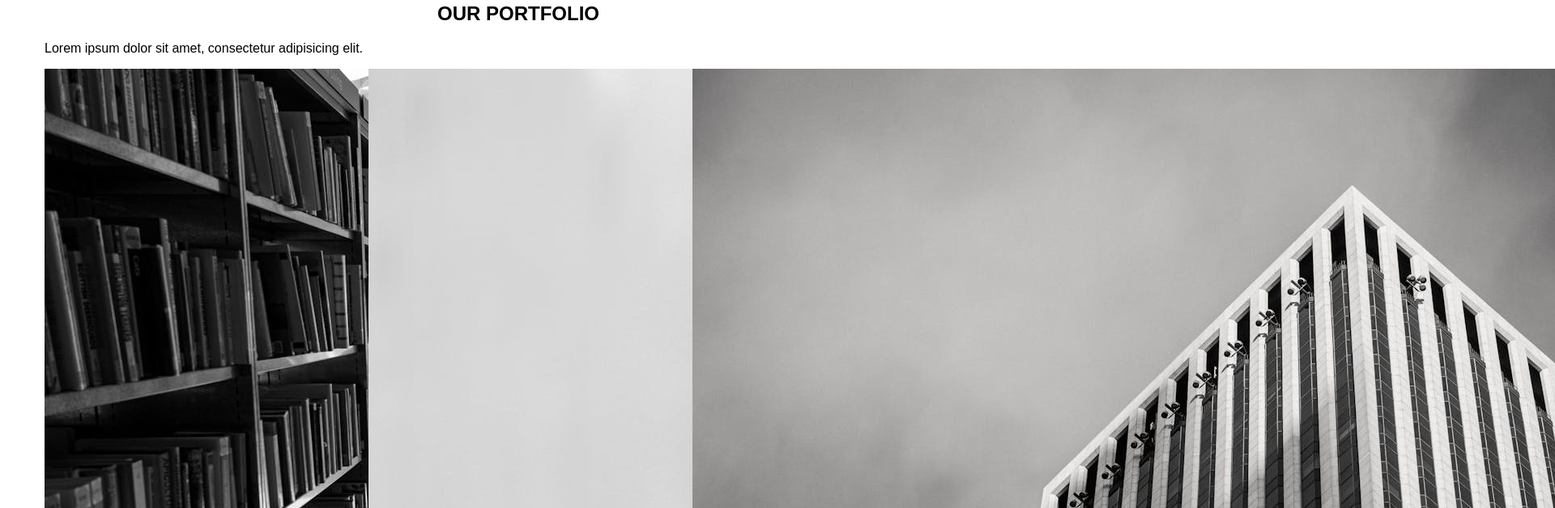
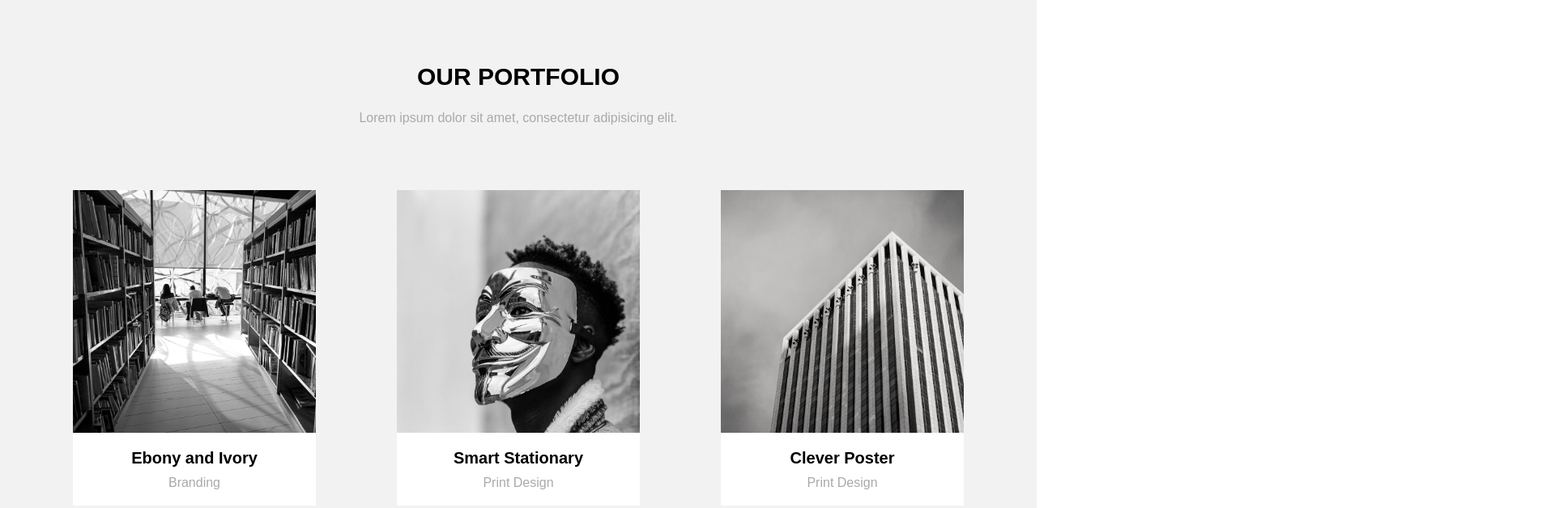
Before and after one commit to jakub-wolanin/module3, a website: page index.html in a window 1280 px wide. Shown: the part 1330-1958 px from the top of the page at 81% size, 1920 px wide, since content can reach past the window. Drawn offline with Linux system fonts and the light colour scheme; files whose address does not match are found by name.

Commit message:
add style for 'gallery' to style.scss

```diff
--- a/sass/style.scss
+++ b/sass/style.scss
@@ -127,3 +127,63 @@ body {
 .py-5 p {
     margin-bottom: 80px;
 }
+
+.gallery {
+    background-color: #f2f2f2;
+    display: flex;
+    align-items: center;
+    justify-content: center;
+    text-align: center;
+
+    .container {
+        margin-top: 70px;
+        margin-bottom: 120px;
+
+        .row {
+            display: flex;
+            justify-content: center;
+
+            .col-lg-4 {
+                margin-bottom: 35px;
+            }
+        }
+    }
+}
+
+.portfolio-item {
+    width: 300px;
+    height: 390px;
+    background-color: white;
+    margin: 0 auto; // Wyśrodkuj pudełko
+    padding: 0;
+    box-sizing: border-box;
+
+    img {
+        width: 100%;
+        height: 300px;
+        object-fit: cover;
+    }
+
+    h4 {
+        margin-top: 1rem;
+    }
+
+    p {
+        margin-top: 0.5rem;
+    }
+}
+
+.gallery h2 {
+    font-size: 30px;
+
+}
+
+.gallery h4 {
+    font-size: 20px;
+    margin-bottom: 10px;
+}
+
+.gallery p {
+    margin-bottom: 80px;
+    color: darkgray;
+}
```
Also changed, not shown: css/style.css, 1 other file.
